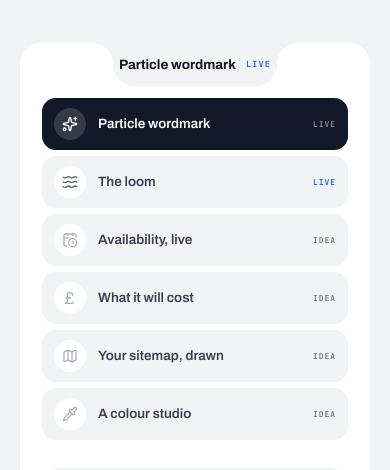
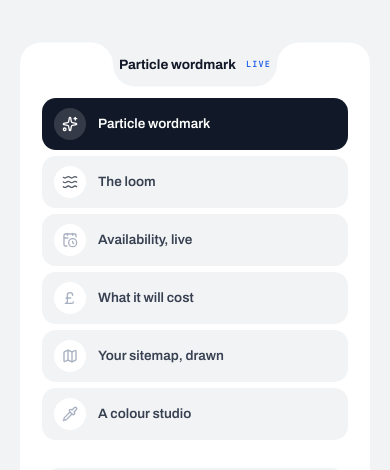
Before and after one commit to ayodhbhojithh/twinloom, a Next.js app: page / in a window 390 px wide. Shown: the part 4082-4552 px from the top of the page. Built offline with nearby package versions, Linux system fonts and the light colour scheme.

Commit message:
Enhance comments in SandboxSection for clarity on layout behavior
- Improved comments to provide a detailed explanation of the stage's height adjustments and its relationship with the shelf.
- Adjusted the height property for better responsiveness across different screen sizes.

```diff
--- a/components/home/sandbox-section.tsx
+++ b/components/home/sandbox-section.tsx
@@ -289,6 +289,11 @@ export function SandboxSection() {
                       <entry.icon className="size-4" />
                     </span>
 
+                    {/* The name, and nothing after it. Six rows each ending in
+                        LIVE or IDEA made a second column of shouting mono down
+                        the shelf, and it was saying twice over what the notch
+                        already says about the piece in hand and what the greyed
+                        mark already says about the rest. */}
                     <span
                       className={cn(
                         "min-w-0 flex-1 truncate text-[13.5px] font-semibold",
@@ -297,30 +302,24 @@ export function SandboxSection() {
                     >
                       {entry.name}
                     </span>
-
-                    <span
-                      className={cn(
-                        "flex-none font-mono text-[8px] font-bold tracking-[0.12em] uppercase",
-                        on
-                          ? "text-white/50"
-                          : entry.live
-                            ? "text-mark"
-                            : "text-idx",
-                      )}
-                    >
-                      {entry.live ? "Live" : "Idea"}
-                    </span>
                   </button>
                 </li>
               );
             })}
           </ul>
 
-          {/* The stage. Clipped and given a height of its own: both widgets
-              size themselves to whatever box they are in, and without one they
-              grow until they have taken the section. */}
+          {/* The stage. Clipped and given a height, because both widgets size
+              themselves to whatever box they are in and without one they grow
+              until they have taken the section.
+
+              Beside the shelf that height is the shelf's: six rows of a known
+              size are what the row is tall, and a stage cut to its own number
+              instead stopped an inch short of them and left the bench looking
+              like two panels that had been measured separately. Below `md`
+              there is no shelf beside it to match, so it is back to a height of
+              its own. */}
           <div className="min-w-0">
-            <div className="relative h-[220px] overflow-hidden rounded-[18px] bg-canvas sm:h-[280px] lg:h-[320px]">
+            <div className="relative h-[220px] overflow-hidden rounded-[18px] bg-canvas sm:h-[280px] md:h-full">
               {piece.key === "particles" ? (
                 <ParticleWordmark word="TwinLoom" className="h-full w-full" />
               ) : null}
```
